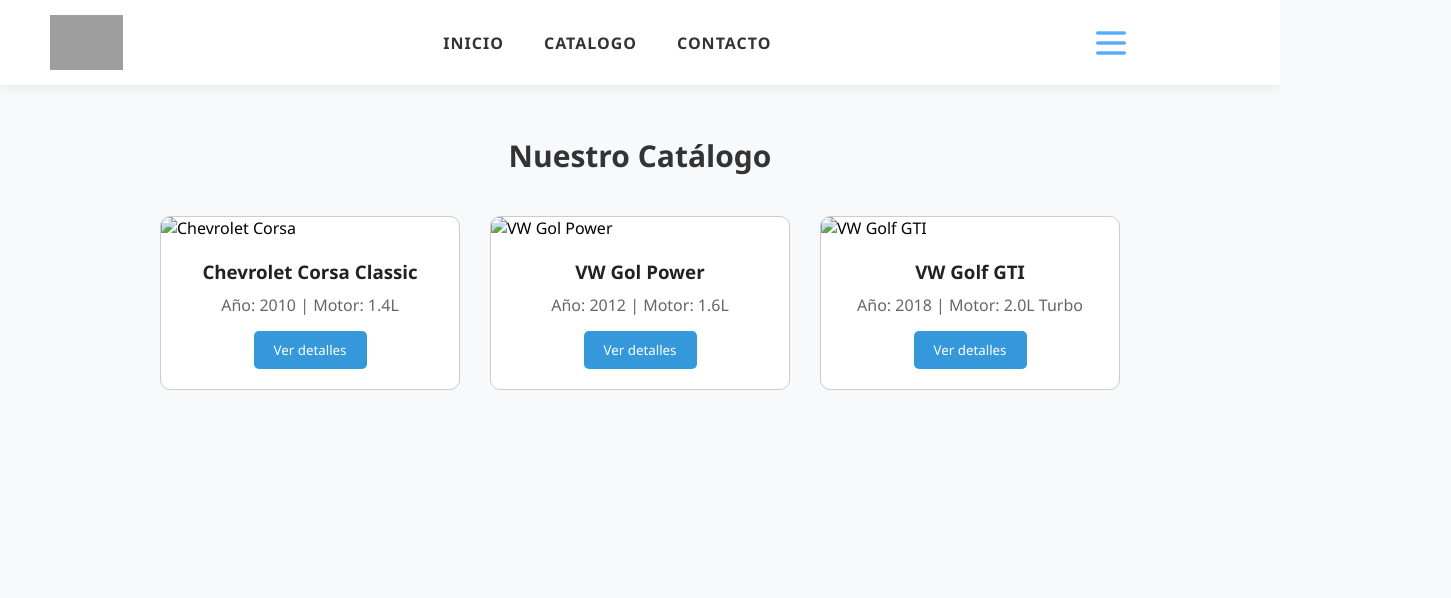
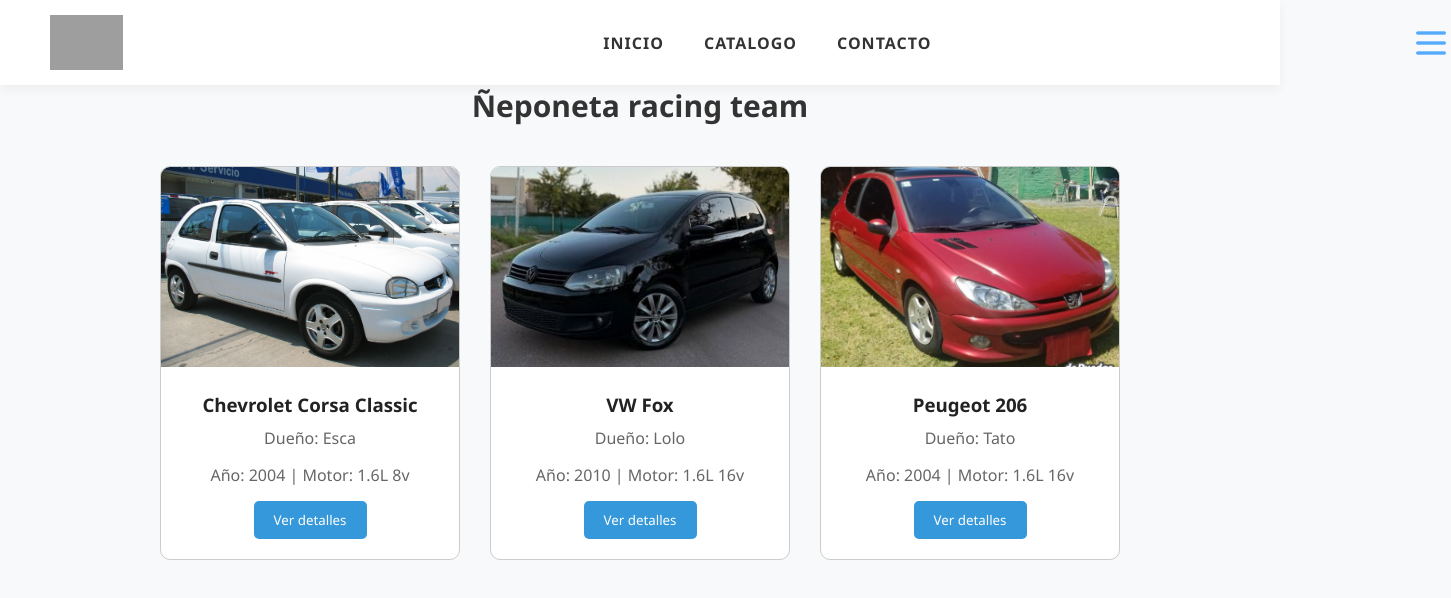
Before and after one commit to lulorojas/Scanio-Rojas-EjerciciosFront, a plain HTML site: page pagina_individual_Scanio/index.html in a window 1280 px wide. Shown: the whole page, 1451 px wide, since content can reach past the window. Drawn offline with Linux system fonts and the light colour scheme; grey boxes are pictures that could not be loaded.

Commit message:
agregue fotos

```diff
--- a/pagina_individual_Scanio/index.css
+++ b/pagina_individual_Scanio/index.css
@@ -11,7 +11,7 @@
 
 .header {
     display: flex;
-    gap: 20em;
+    gap: 30em;
     align-items: center;
     background-color: #ffffff;
     padding: 15px 50px;
--- a/pagina_individual_Scanio/index.html
+++ b/pagina_individual_Scanio/index.html
@@ -28,36 +28,36 @@
 
 </header>
 
-<main class="principal">
-
 <section class="seccion-catalogo" id="catalogo">
-        <h2 class="titulo-seccion">Nuestro Catálogo</h2>
-
+            <h2 class="titulo-seccion">Ñeponeta racing team</h2>
              <div class="contenedor-tarjetas">
 
                 <div class="tarjeta">
-                <img src="corsa.jpg" alt="Chevrolet Corsa" class="imagen-auto">
+                    <img src="imagenes/corsa.jpg" alt="Chevrolet Corsa" class="imagen-auto">
                     <div class="info-auto">
                         <h3>Chevrolet Corsa Classic</h3>
-                    <p>Año: 2010 | Motor: 1.4L</p>
+                        <p class="etiqueta-dueño">Dueño: Esca</p>
+                        <p>Año: 2004 | Motor: 1.6L 8v</p>
                         <button class="boton-detalles">Ver detalles</button>
                     </div>
                 </div>
 
                 <div class="tarjeta">
-                <img src="gol.jpg" alt="VW Gol Power" class="imagen-auto">
+                    <img src="imagenes/fox.jpg" alt="VW Fox" class="imagen-auto">
                     <div class="info-auto">
-                    <h3>VW Gol Power</h3>
-                    <p>Año: 2012 | Motor: 1.6L</p>
+                        <h3>VW Fox</h3>
+                        <p class="etiqueta-dueño">Dueño: Lolo</p>
+                        <p>Año: 2010 | Motor: 1.6L 16v</p>
                         <button class="boton-detalles">Ver detalles</button>
                     </div>
                 </div>
 
                 <div class="tarjeta">
-                <img src="golf.jpg" alt="VW Golf GTI" class="imagen-auto">
+                    <img src="imagenes/206.jpg" alt="VW Golf GTI" class="imagen-auto">
                     <div class="info-auto">
-                    <h3>VW Golf GTI</h3>
-                    <p>Año: 2018 | Motor: 2.0L Turbo</p>
+                        <h3>Peugeot 206</h3>
+                        <p class="etiqueta-dueño">Dueño: Tato</p>
+                        <p>Año: 2004 | Motor: 1.6L 16v</p>
                         <button class="boton-detalles">Ver detalles</button>
                     </div>
                 </div>
```
Also changed, not shown: pagina_individual_Scanio/imagenes/206.jpg (added), pagina_individual_Scanio/imagenes/corsa.jpg (added), pagina_individual_Scanio/imagenes/fox.jpg (added). Lines whose indentation alone changed are shown as unchanged.
